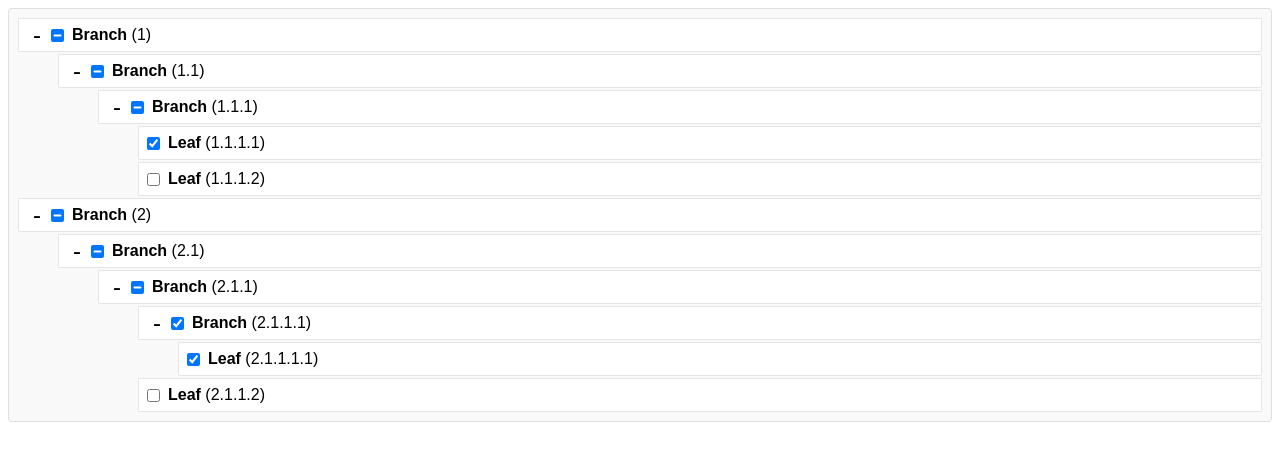
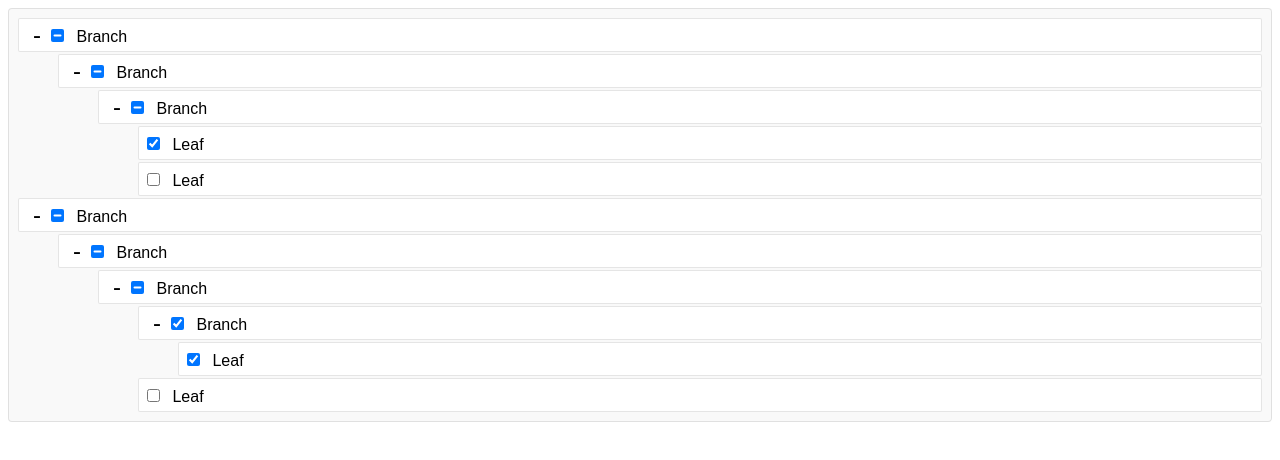
Before and after one commit to t4ckermann/Svelte-Recursive-Tree-Component, a SvelteKit app: page / in a window 1280 px wide. Shown: the top 460 px of the page. Built offline with nearby package versions, Linux system fonts and the light colour scheme.

Commit message:
wrap input with label to improve usability

```diff
--- a/src/components/RecursiveTreeBranch.svelte
+++ b/src/components/RecursiveTreeBranch.svelte
@@ -34,14 +34,17 @@
 				{#if branch.isExpanded}-{:else}+{/if}
 			</button>
 		{/if}
-		<input
+		<label
+			><input
+				id={branch.id}
 				class="checkbox"
 				type="checkbox"
 				checked={branch.selectionState === SelectionState.ALL}
 				indeterminate={branch.selectionState === SelectionState.SOME}
 				on:click={(e) => onToggleSelectCheckbox(e, branch)}
 			/>
-		<span class="label"><b>{branch.label}</b> ({branch.id}) </span>
+			{branch.label}
+		</label>
 	</div>
 	{#if branch.children}
 		<ul class={branch.isExpanded ? 'expanded' : 'hidden'}>
```
Lines whose indentation alone changed are shown as unchanged.
